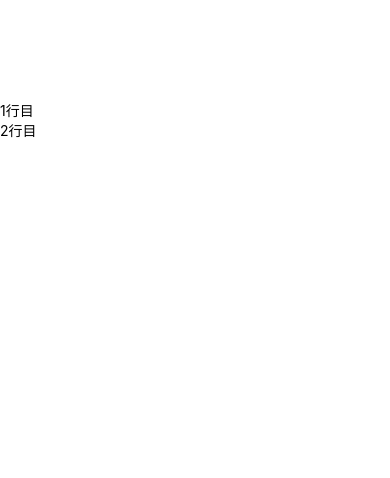
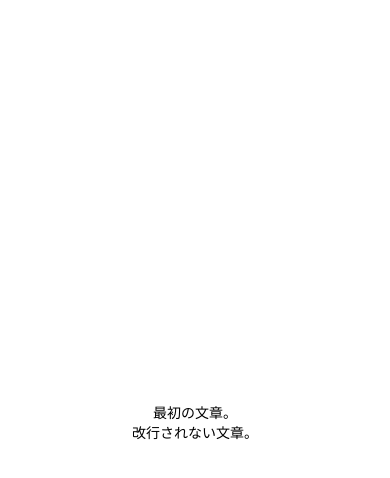
Before and after one commit to y-mabuchi/MyApp, a React Native app: screen / in a window 390 px wide. Shown: the top 478 px of the page. Built offline with nearby package versions, Linux system fonts and the light colour scheme.

Commit message:
Textコンポーネントを実装

```diff
--- a/App.tsx
+++ b/App.tsx
@@ -3,15 +3,26 @@ import { Text, View, StyleSheet } from 'react-native';
 
 const styles = StyleSheet.create({
   container: {
-    marginTop: 100,
+    flex: 1,
+    justifyContent: 'center',
+    alignItems: 'center',
+  },
+  base: {
+    fontSize: 24,
+  },
+  bold: {
+    fontWeight: 'bold',
+  },
+  red: {
+    color: 'red',
   },
 });
 
 export default function App() {
   return (
     <View style={styles.container}>
-      <Text>1行目</Text>
-      <Text>2行目</Text>
+      <Text>最初の文章。</Text>
+      <Text>改行されない文章。</Text>
     </View>
   );
 }
```
